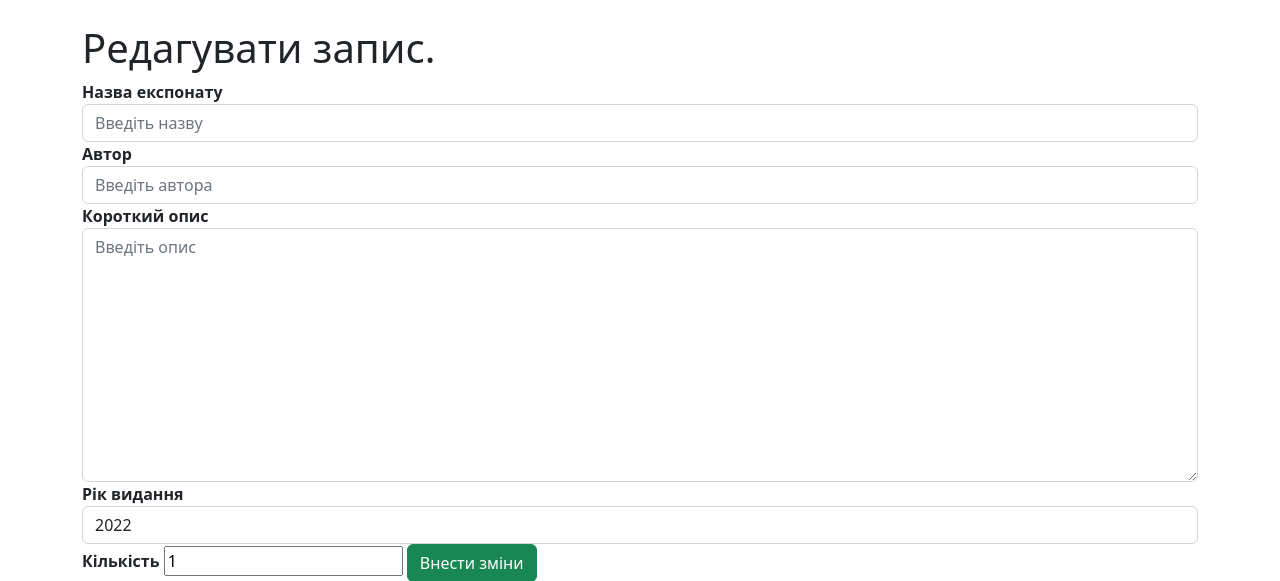
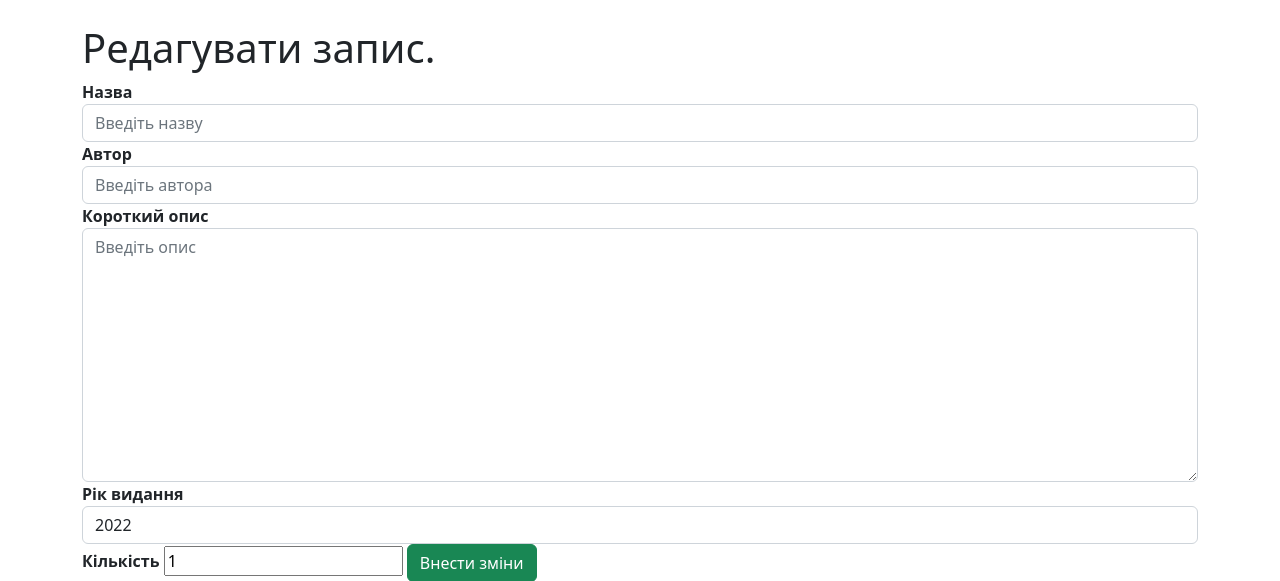
Before and after one commit to Zaninko/Django, a Django app: template main/templates/main/book_edit.html in a window 1280 px wide. Shown: the part 109-690 px from the top of the page. Run offline with Django 3.2, Linux system fonts and the light colour scheme; the template is opened without the code that fills it: values that come from a table or form of the project are taken from there, others are empty.

Commit message:
Update book_edit.html

```diff
--- a/main/templates/main/book_edit.html
+++ b/main/templates/main/book_edit.html
@@ -10,7 +10,7 @@
 
 <form action="" method="post" autocomplete="off">
  {% csrf_token %}
-    <label for="title"><b>Назва експонату</b></label>
+    <label for="title"><b>Назва</b></label>
     {{ form.title }}
     <label for="author"><b>Автор</b></label>
     {{ form.author }}
```
